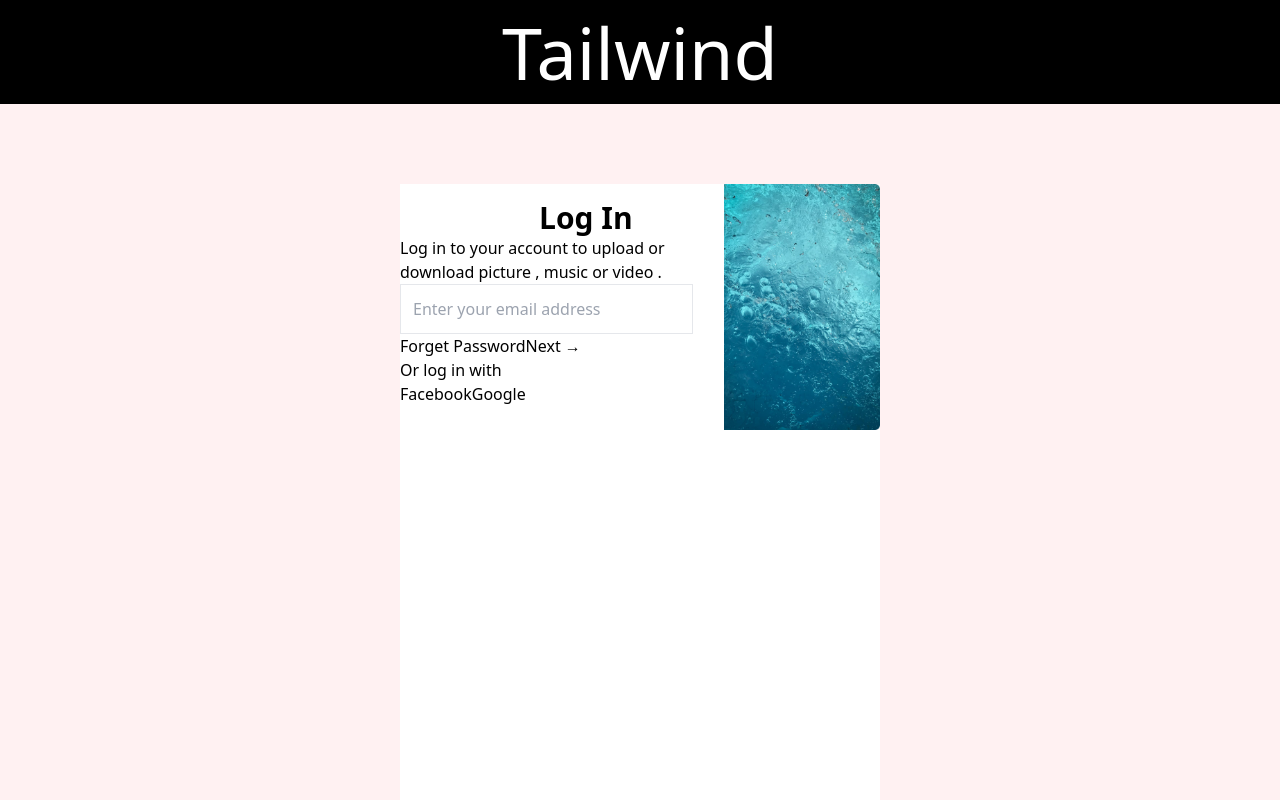
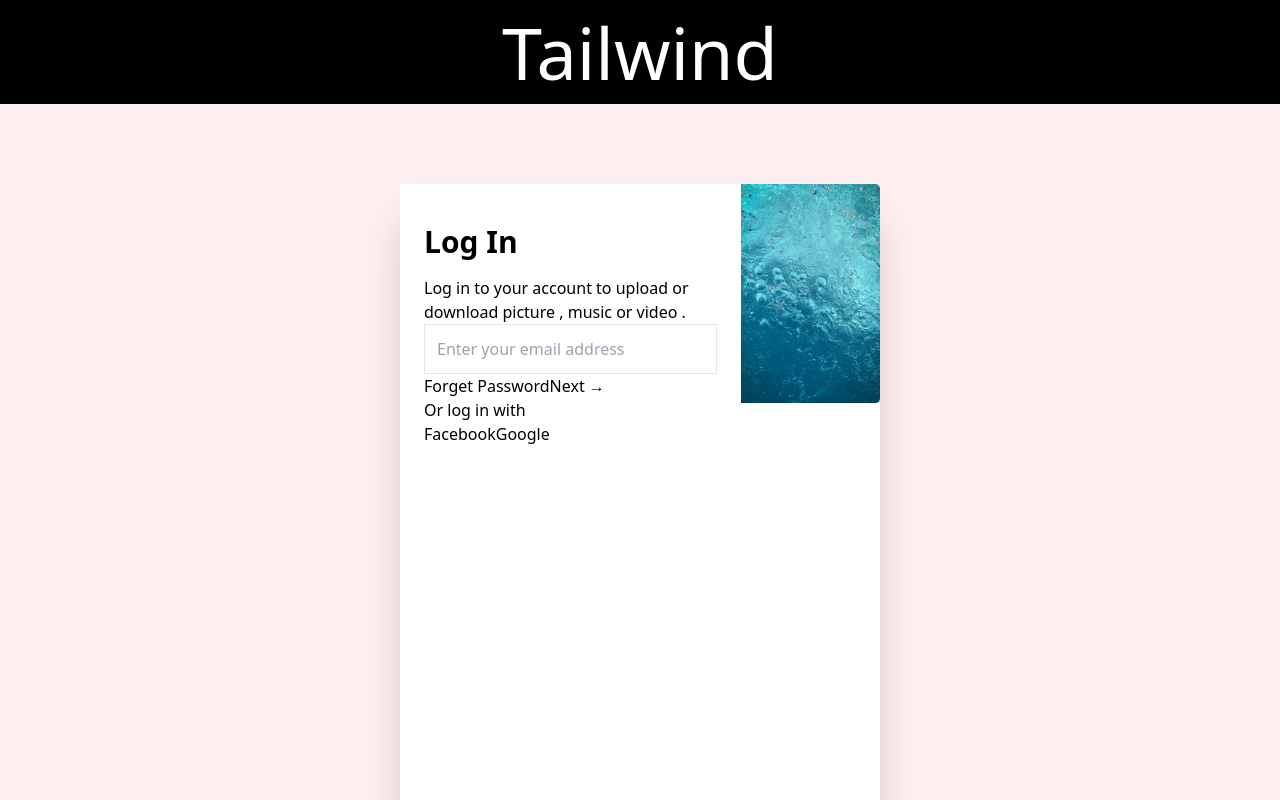
Before and after one commit to kunwarabhi7/tailwind, a Next.js app: page /login in a window 1280 px wide. Shown: the top 800 px of the page. Built offline with nearby package versions, Linux system fonts and the light colour scheme.

Commit message:
setup heading

```diff
--- a/pages/login.jsx
+++ b/pages/login.jsx
@@ -3,9 +3,9 @@ import bgImage from '../public/image/image.jpg'
 const login = () => {
   return (
     <div className='bg-rose-50 flex justify-center item-center min-h-screen '>
-<div className='relative flex flex-row justify-between bg-white m-20 w-[30rem] '>
-<div>
-    <h1 className='text-center pt-4 pl-12 text-3xl font-bold'>Log In</h1>
+<div className='relative shadow-2xl flex flex-row justify-between bg-white m-20 w-[30rem] '>
+<div className='m-6'>
+    <h1 className=' pt-4 mb-4 text-3xl font-bold'>Log In</h1>
     <p>Log in to your account to upload or download picture , music or video .</p>
     <input type="text" className=' border-gray-200 border p-3 pr-12' placeholder='Enter your email address' />
     <div>
```
